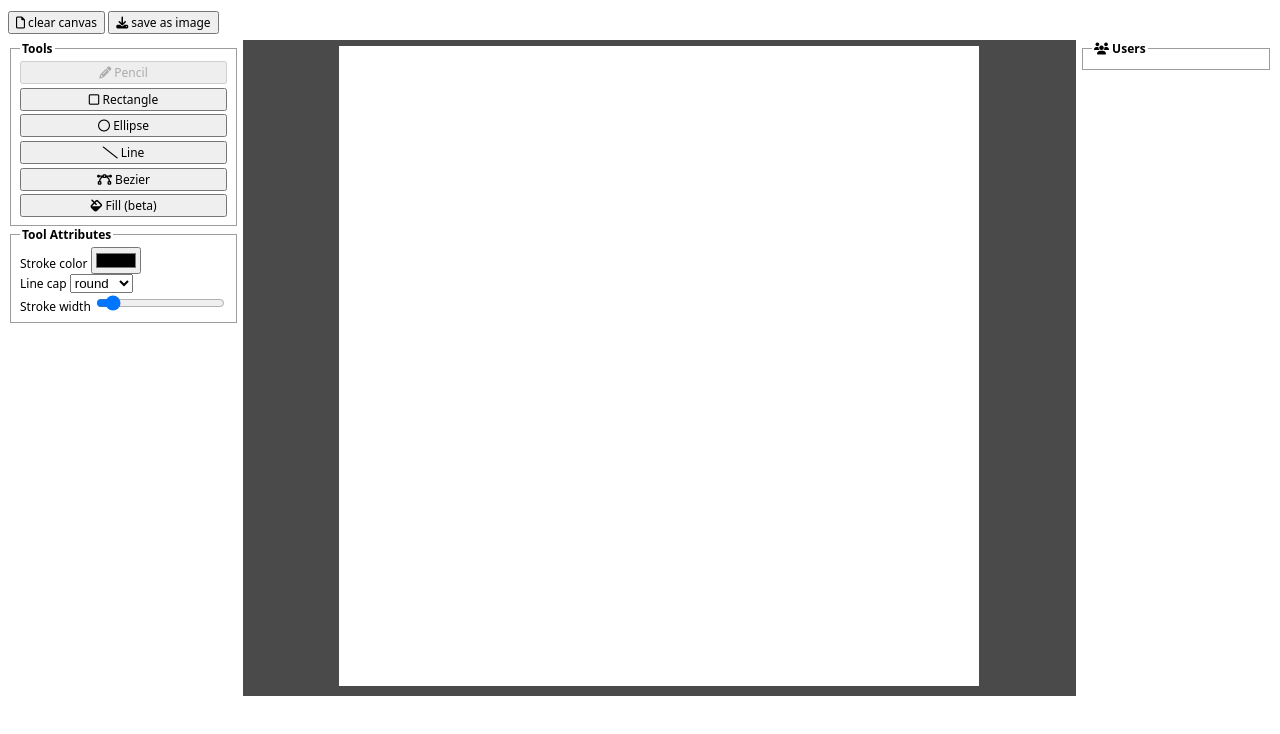
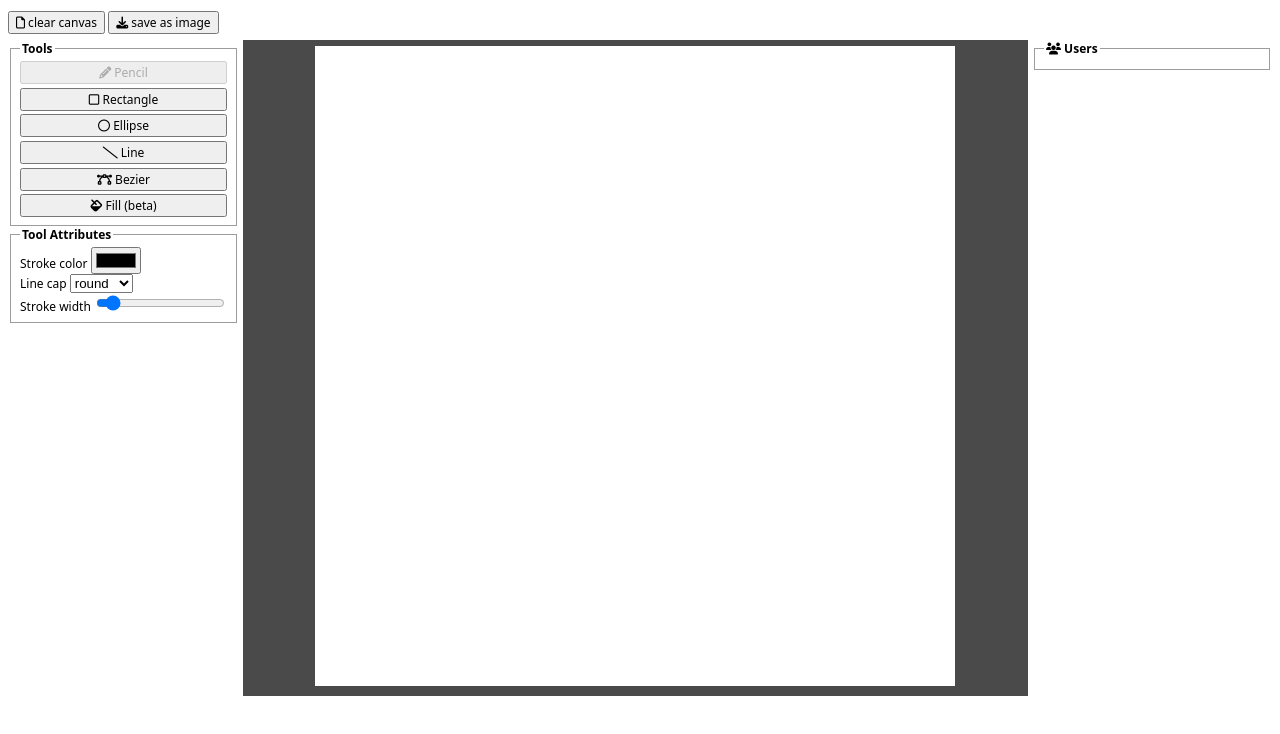
Before and after one commit to jatinkumar-me/collective-canvas, a website built with Vite: page index.html in a window 1280 px wide. Shown: the part 36-770 px from the top of the page. Built offline with nearby package versions, Linux system fonts and the light colour scheme; no server answers.

Commit message:
minor style tweaks

```diff
--- a/src/style.css
+++ b/src/style.css
@@ -65,8 +65,12 @@ fieldset {
   gap: 0.3rem;
 }
 
+.tool-container {
+  /* min-width: 20rem; */
+}
+
 .user-status-div {
-  min-width: 16rem;
+  min-width: 20rem;
 }
 
 @media screen and (max-width: 1000px) {
```
